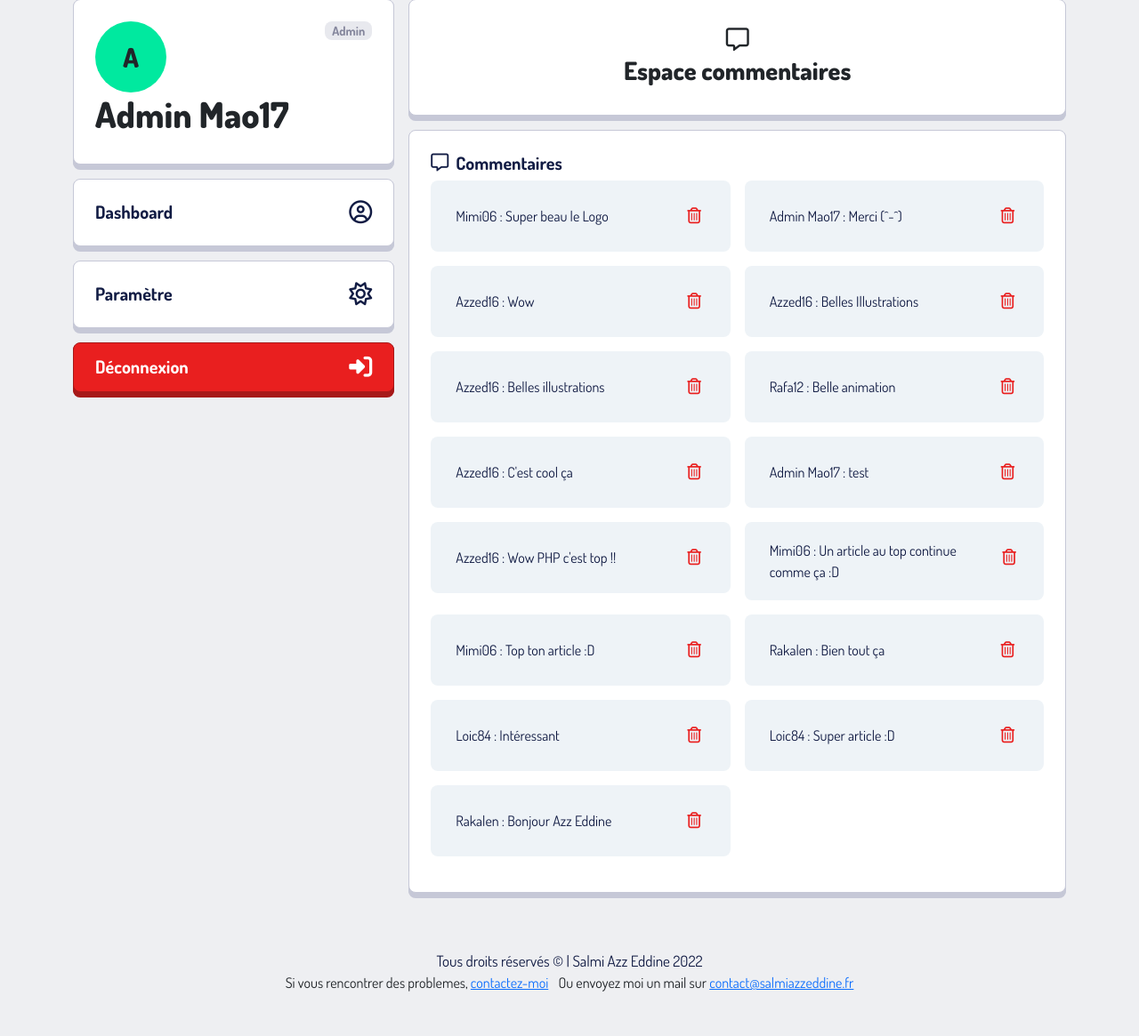
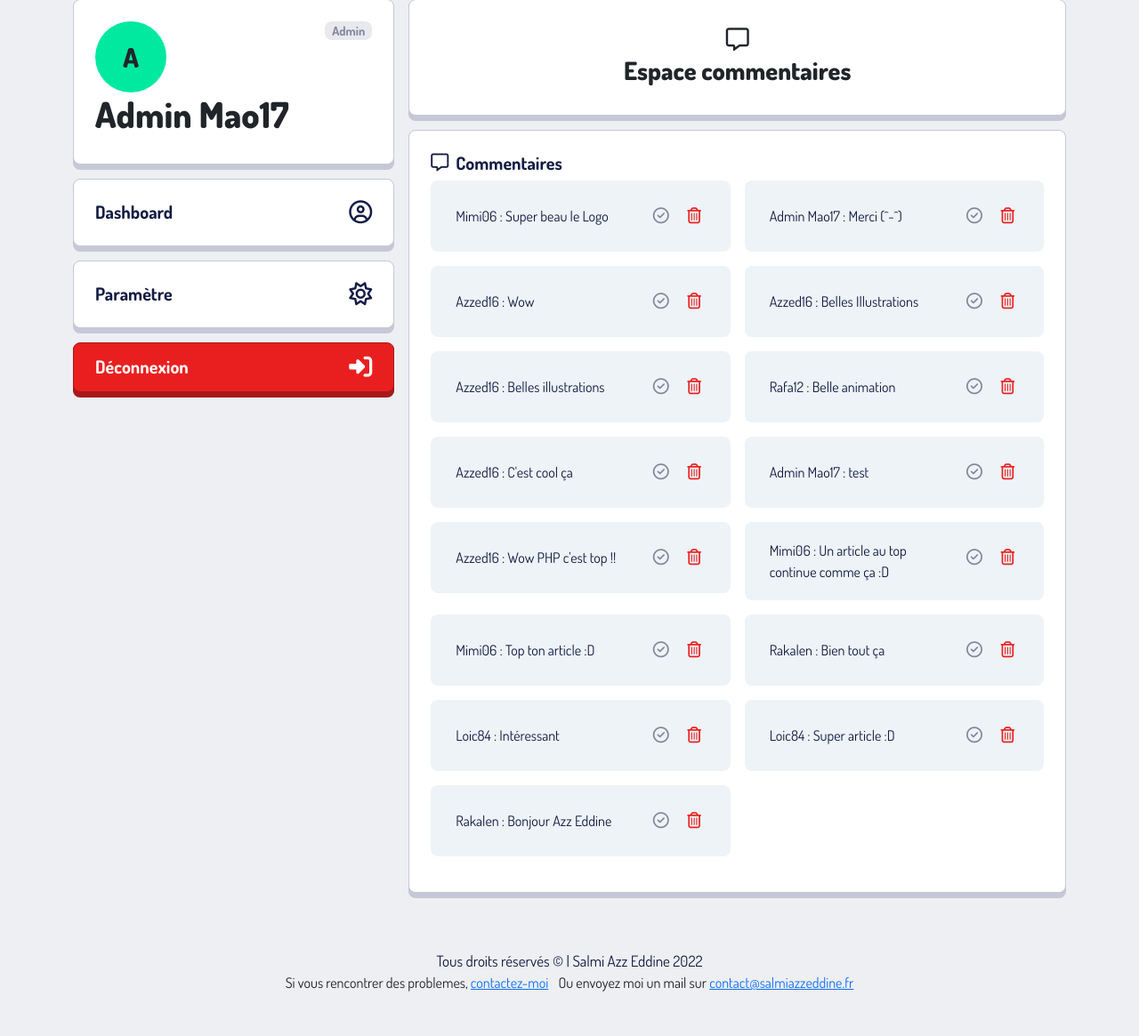
Before and after one commit to AzzeddDev/p5_blog_php, a PHP site: page /mon-blog/templates/admin_office/commentaires.php in a window 1280 px wide. Shown: the part 98-1263 px from the top of the page at 89% size. Run offline with PHP 8.4, Linux system fonts and the light colour scheme; the visitor is signed in with stand-in values (Sample User, id 1); data comes from the database, SQL or seed files in the repository; some libraries are stand-ins or nearby versions.

Commit message:
add validation btn admin/comments

```diff
--- a/templates/admin_office/commentaires.php
+++ b/templates/admin_office/commentaires.php
@@ -43,12 +43,20 @@
                                             <?php while ($c = $commentaires->fetch()) { ?>
                                                 <div class="col-md-6">
                                                     <div class="col-bg-infos justify-content-between mb-3">
-                                                        <div class="d-flex w-100 justify-content-between comment-btn ps-2">
+                                                        <div class="d-flex justify-content-between comment-btn ps-2">
                                                             <div class="d-flex align-items-center pe-2"><?= $c['pseudo'] ?> : <?= $c['commentaire'] ?></div>
-                                                            <a class="btn-delete"
-                                                               href="http://localhost/mon-blog/templates/admin_office/commentaires.php?type=commentaire&supprime=<?= $c['id'] ?>">
-                                                                <i class="fa-regular fa-trash-can"></i>
-                                                            </a>
+                                                            <div class="d-flex">
+
+                                                                <?php // if($commentaires['is_validate'] ==1 ) { ?>
+                                                                    <a class="btn-modify" href="http://localhost/mon-blog/templates/admin_office/commentaires.php?type=commentaire&validate=<?= $c['id'] ?>">
+                                                                        <i class="fa-regular fa-circle-check"></i>
+                                                                    </a>
+                                                                <?php // } ?>
+
+                                                                <a class="btn-delete" href="http://localhost/mon-blog/templates/admin_office/commentaires.php?type=commentaire&supprime=<?= $c['id'] ?>">
+                                                                    <i class="fa-regular fa-trash-can"></i>
+                                                                </a>
+                                                            </div>
                                                         </div>
                                                     </div>
                                                 </div>
```
